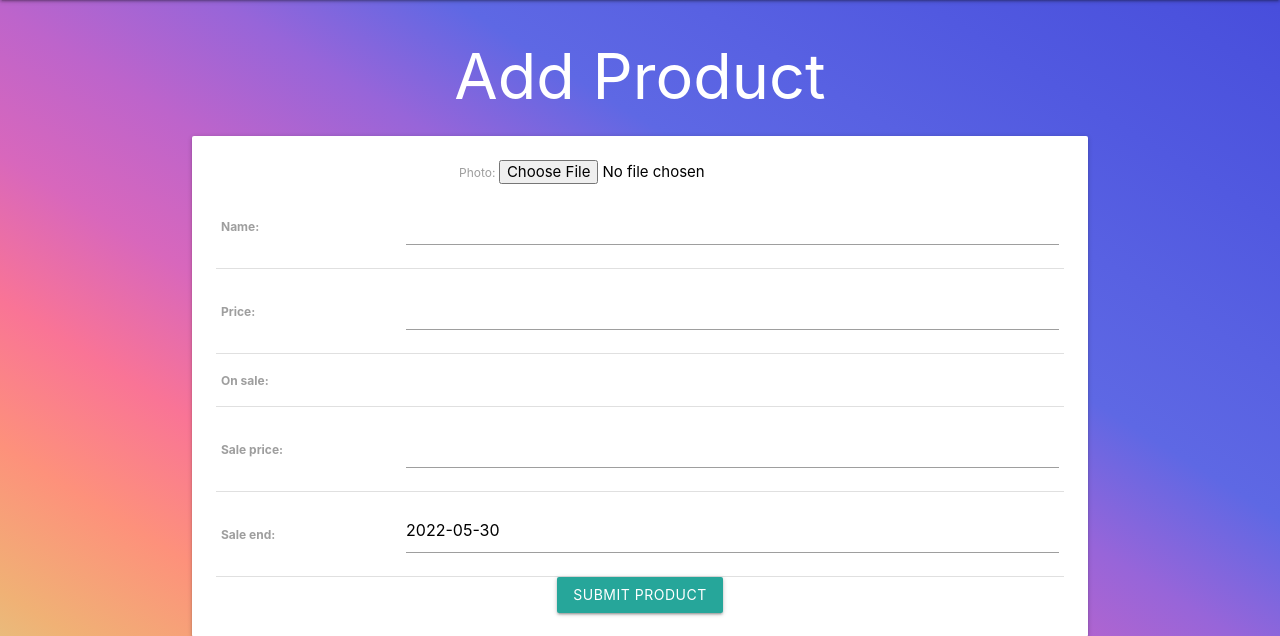
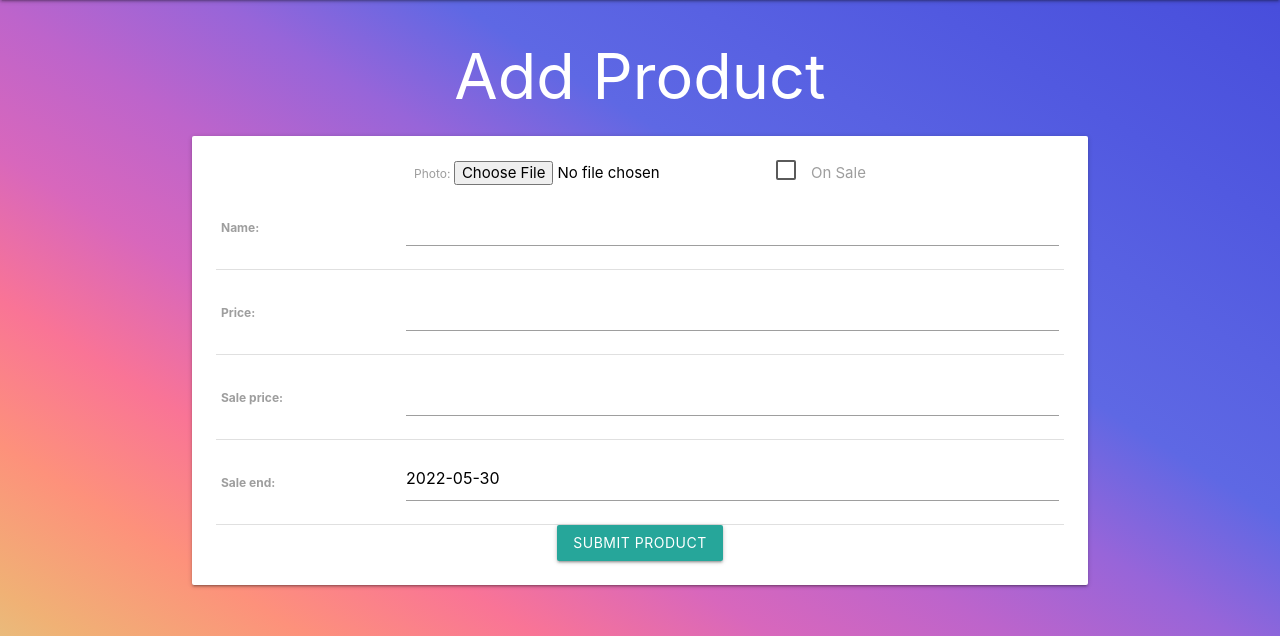
Before and after one commit to victordevera24/project-3, a Django app: page /stores/1/new_product/ in a window 1280 px wide. Shown: the part 64-700 px from the top of the page. Run offline with Django 4.2, Linux system fonts and the light colour scheme; the visitor is signed in with stand-in values (Sample User, id 1).

Commit message:
A checkbox for on sale now appears on the create product page

```diff
--- a/shopping_project/main_app/forms.py
+++ b/shopping_project/main_app/forms.py
@@ -5,7 +5,7 @@
 class ProductForm(ModelForm):
     class Meta:
         model = Product
-        fields = ['name', 'price', 'on_sale', 'sale_price', 'sale_end']
+        fields = ['name', 'price', 'sale_price', 'sale_end']
 
 
 class WishListForm(ModelForm):
--- a/shopping_project/main_app/templates/products/create.html
+++ b/shopping_project/main_app/templates/products/create.html
@@ -11,6 +11,8 @@
     <table>
         {{ form.as_table }}
         <label>Photo: </label><input style="color:black" type="file" name="photo-file" required>
+        <label for="onsale"><input id="onsale" class="filled-in" type="checkbox" value="true" required><span>On
+                Sale</span></label>
     </table>
     <input type="submit" value="Submit product" class="btn">
 </form>
```
